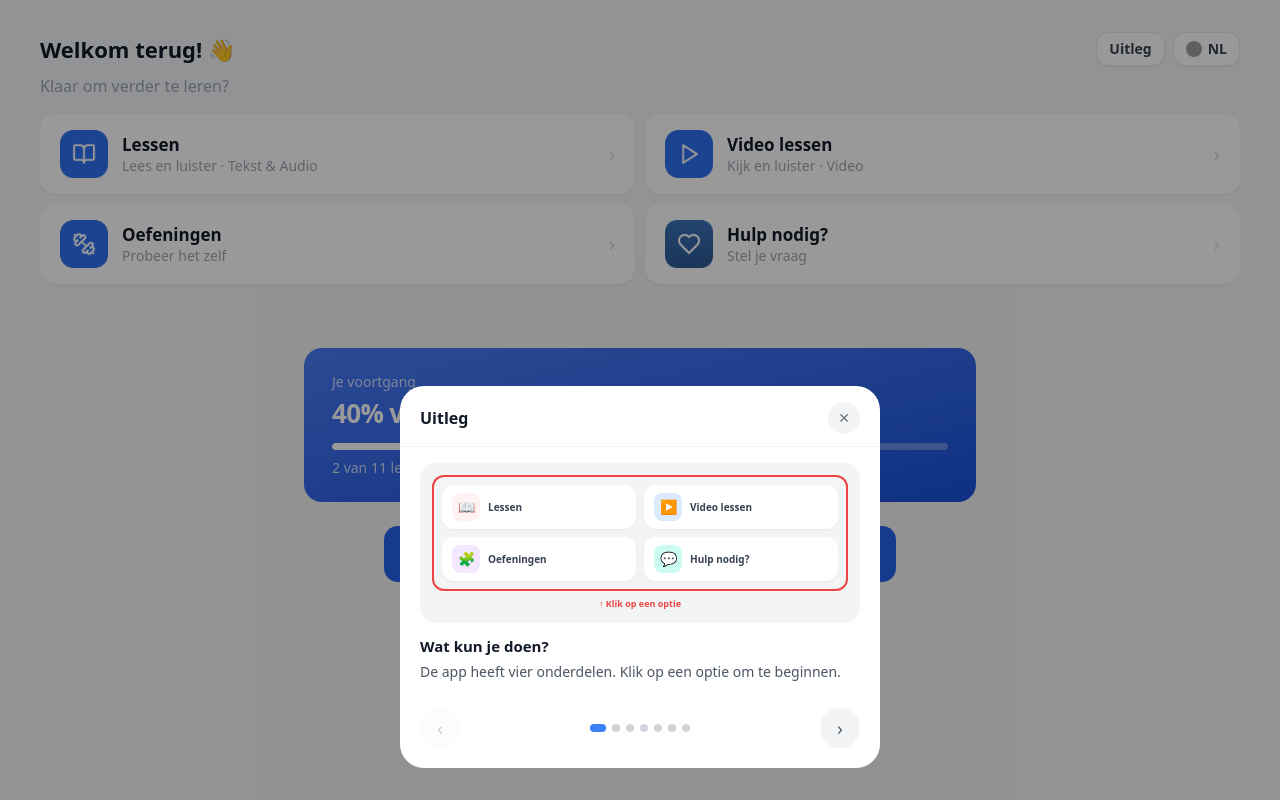
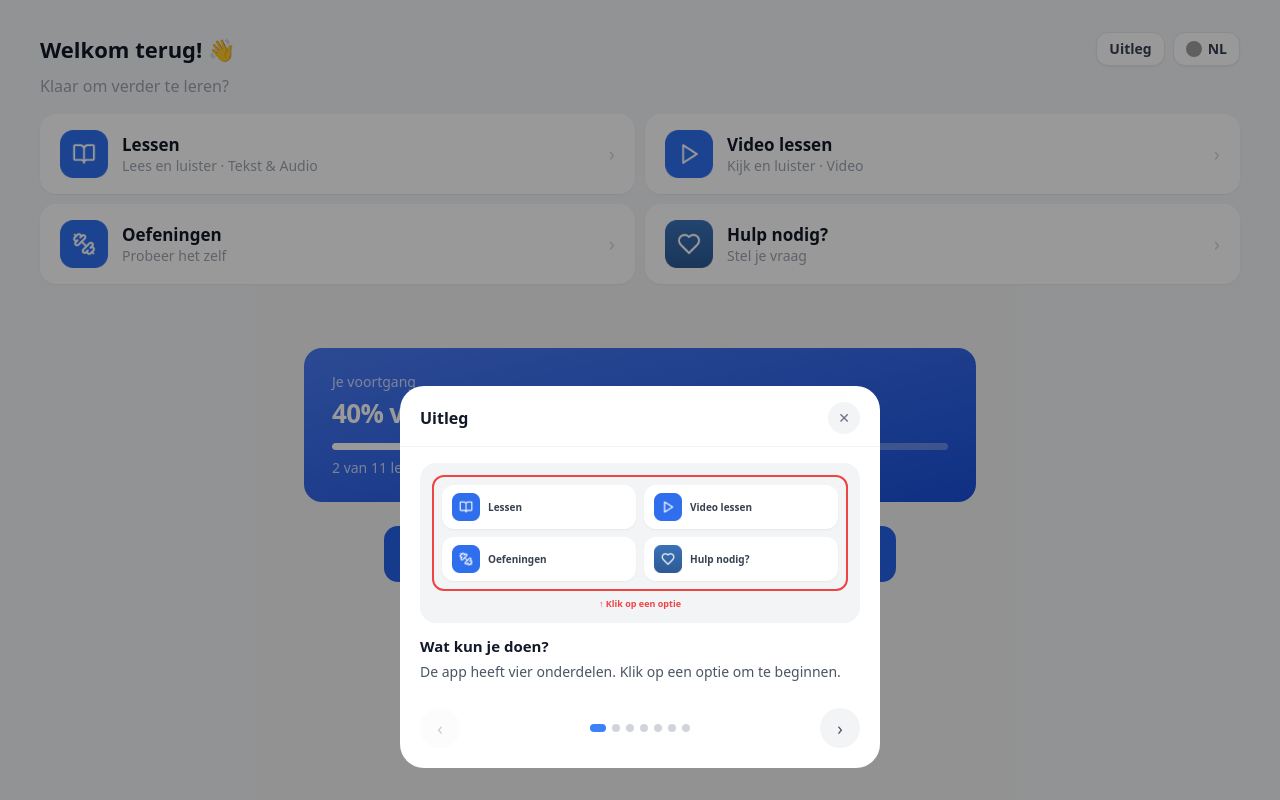
Before and after one commit to jaimyvdb03/Interdisciplinair_Team3_Eindproject, a React (Create React App) app in the folder project/: page / in a window 1280 px wide. Both pictures are taken after a click on the button "Uitleg". Built offline with nearby package versions, Linux system fonts and the light colour scheme; grey boxes are pictures that could not be loaded; the HTML template or start-up script is replaced by a standard one.

Commit message:
icon fix in popup

```diff
--- a/project/src/components/HelpPopup.js
+++ b/project/src/components/HelpPopup.js
@@ -1,6 +1,7 @@
 import { useState } from 'react';
 import { useLanguage } from '../context/LanguageContext';
 import { translations } from '../i18n/translations';
+import { ICONS } from '../iconPaths';
 
 // ── Step dots ──────────────────────────────────────────────────────────────
 function StepDots({ current, total }) {
@@ -20,19 +21,17 @@ function StepDots({ current, total }) {
 /** Step 1 – vier menu-kaarten */
 function Visual1({ t }) {
   const items = [
-    { label: t.home.menu[0].label, bg: 'bg-red-50',     emoji: '📖' },
-    { label: t.home.menu[1].label, bg: 'bg-blue-100',   emoji: '▶️' },
-    { label: t.home.menu[2].label, bg: 'bg-purple-100', emoji: '🧩' },
-    { label: t.home.menu[3].label, bg: 'bg-teal-100',   emoji: '💬' },
+    { label: t.home.menu[0].label, icon: ICONS.lessen },
+    { label: t.home.menu[1].label, icon: ICONS.video },
+    { label: t.home.menu[2].label, icon: ICONS.oefeningen },
+    { label: t.home.menu[3].label, icon: ICONS.hulp },
   ];
   const menuCards = [];
   for (let i = 0; i < items.length; i++) {
     const item = items[i];
     menuCards[i] = (
       <div key={item.label} className="bg-white rounded-xl px-2.5 py-2 flex items-center gap-2 shadow-sm">
-        <div className={`w-7 h-7 rounded-lg ${item.bg} flex items-center justify-center text-sm shrink-0`}>
-          {item.emoji}
-        </div>
+        <img src={item.icon} alt={item.label + ' icoon'} className="w-7 h-7 object-contain shrink-0" />
         <span className="text-[10px] font-bold text-gray-700 leading-tight">{item.label}</span>
       </div>
     );
@@ -158,9 +157,7 @@ function Visual5({ t }) {
       {/* Rood kader om hulp-kaart */}
       <div className="border-[2.5px] border-red-500 rounded-xl overflow-hidden mt-1">
         <div className="bg-white px-3 py-2.5 flex items-center gap-2.5">
-          <div className="w-8 h-8 bg-teal-100 rounded-lg flex items-center justify-center text-base shrink-0">
-            💬
-          </div>
+          <img src={ICONS.hulp} alt="hulp icoon" className="w-8 h-8 object-contain shrink-0" />
           <div>
             <p className="text-[10px] font-bold text-gray-800">{t.home.menu[3].label}</p>
             <p className="text-[9px] text-gray-400">{t.home.menu[3].sub}</p>
@@ -179,7 +176,7 @@ function Visual6({ t }) {
       {/* Video kaart met rood kader */}
       <div className="border-[2.5px] border-red-500 rounded-xl overflow-hidden">
         <div className="bg-white px-3 py-2.5 flex items-center gap-2.5">
-          <div className="w-8 h-8 bg-blue-100 rounded-lg flex items-center justify-center text-base shrink-0">🎤</div>
+          <img src={ICONS.video} alt="video icoon" className="w-8 h-8 object-contain shrink-0" />
           <div className="flex-1 min-w-0">
             <div className="h-2 bg-gray-300 rounded w-3/4 mb-1" />
             <div className="h-1.5 bg-gray-200 rounded w-1/3" />
```
